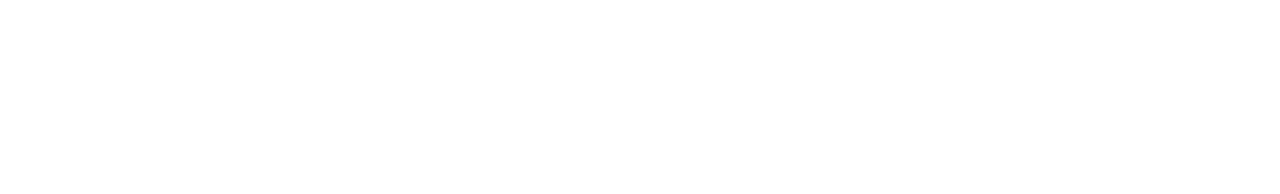
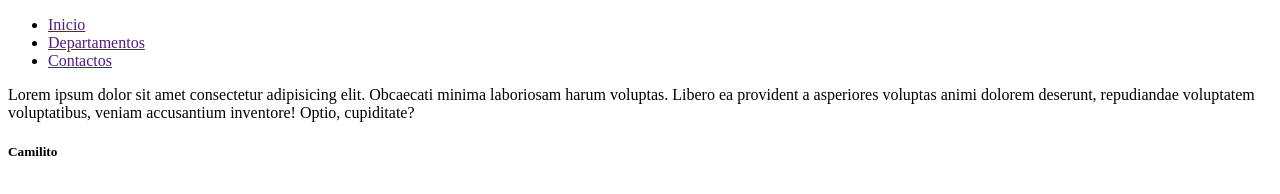
Before and after one commit to MartinOstios/boilerplate-v1-ingsw1, a plain HTML site: page index.html in a window 1280 px wide. Drawn offline with Linux system fonts and the light colour scheme.

Commit message:
Modify the index.html structure

```diff
--- a/index.html
+++ b/index.html
@@ -7,6 +7,21 @@
 </head>
 <body>
     <!-- Boilerplate -> Croquis del proyecto, estructura de donde se parte -->
+    <div class="container">
+        <div class="menu">
+            <ul>
+                <li><a href="">Inicio</a></li>
+                <li><a href="">Departamentos</a></li>
+                <li><a href="">Contactos</a></li>
+            </ul>
+        </div>
+        <div class="content">
+            <p>Lorem ipsum dolor sit amet consectetur adipisicing elit. Obcaecati minima laboriosam harum voluptas. Libero ea provident a asperiores voluptas animi dolorem deserunt, repudiandae voluptatem voluptatibus, veniam accusantium inventore! Optio, cupiditate?</p>
+        </div>
+        <div class="footer">
+            <h5>Camilito</h5>
+        </div>
+    </div>
 
 </body>
 </html>
```
